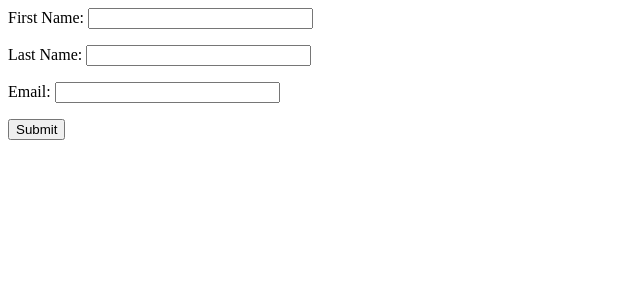
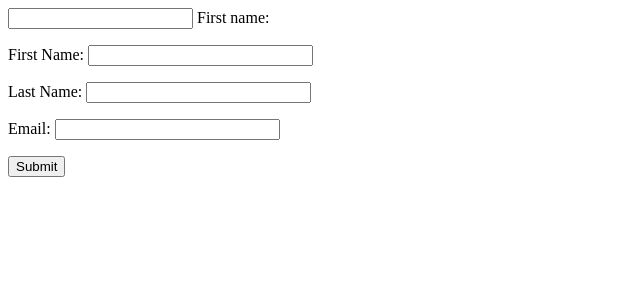
Before and after one commit to m4-z3/AccesibilityTAMUHack, a Flask app: page / in a window 1280 px wide. Shown: the top 300 px of the page, without its empty margins (0-640 px from the left). Run offline with Flask 2, Linux system fonts and the light colour scheme.

Commit message:
Sophia is stupid

```diff
--- a/templates/index.html
+++ b/templates/index.html
@@ -5,6 +5,14 @@
     <!-- Sophia -->
 
     <!-- Forms --> <!-- Elaine's Section -->
+    <!-- Textfield with Floating Label -->
+    <form action="#">
+      <div class="mdl-textfield mdl-js-textfield mdl-textfield--floating-label">
+        <input class="mdl-textfield__input" type="text" id="sample3">
+        <label class="mdl-textfield__label" for="sample3">First name:</label>
+      </div>
+    </form>
+
     <form method="post">
         <p>
             First Name: <input type="text" name="First Name" value="" size="25" maxlength="50" />
```
